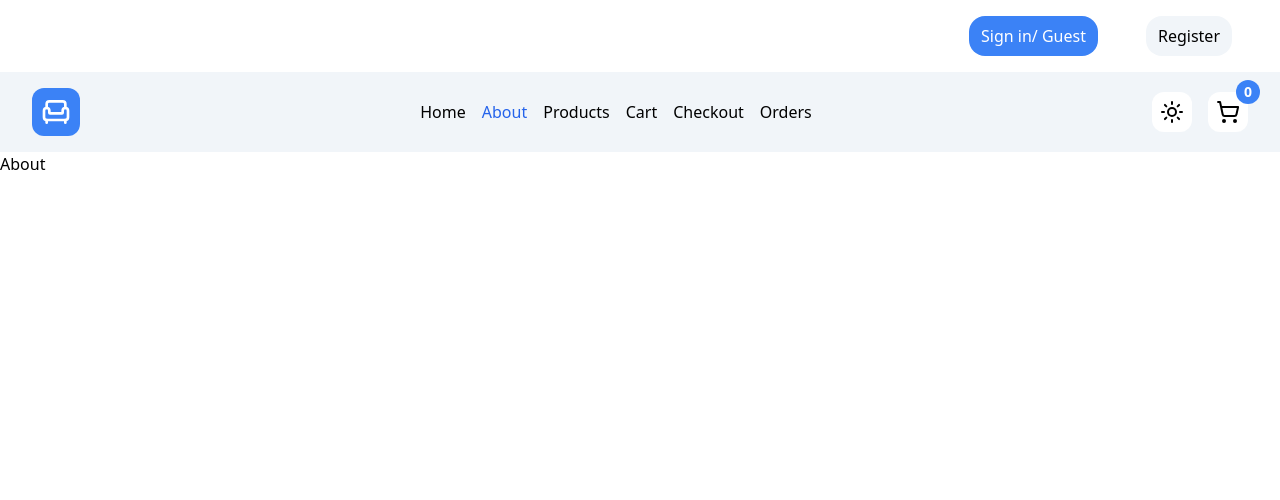
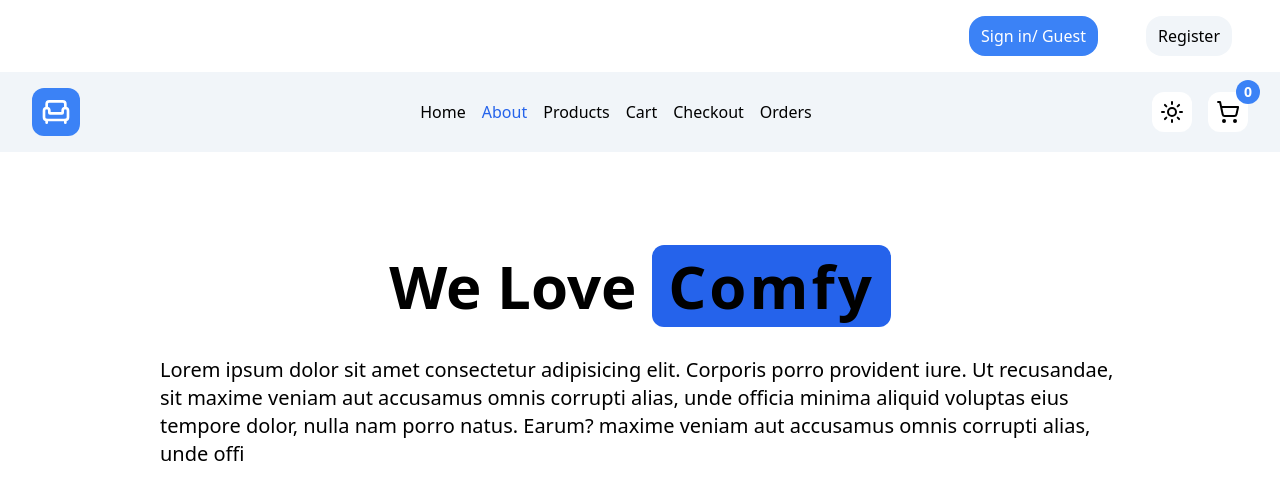
Before and after one commit to jydxh/comfy_store_2, a React (Vite) app: page /about in a window 1280 px wide. Shown: the top 500 px of the page. Built offline with nearby package versions, Linux system fonts and the light colour scheme.

Commit message:
about page

```diff
--- a/src/components/home/FeatureText.tsx
+++ b/src/components/home/FeatureText.tsx
@@ -11,7 +11,7 @@ function FeatureText() {
 				ratione, dolor dolorem magni, error veniam sed earum optio impedit quis
 				labore sit laborum eum.
 			</article>
-			<button className="mt-6 bg-blue-400 px-6 py-4 rounded-xl hover:bg-blue-300 ">
+			<button className="mt-6 bg-blue-400 px-6 py-4 rounded-xl hover:bg-blue-300 text-white dark:text-black font-medium">
 				<Link to="/products"> Our Product</Link>
 			</button>
 		</div>
--- a/src/pages/About.tsx
+++ b/src/pages/About.tsx
@@ -1,4 +1,20 @@
 function About() {
-	return <div>About</div>;
+	return (
+		<main className="dark:text-white p-10 mt-16 flex flex-col justify-center text-center">
+			<h2 className="font-bold text-6xl ">
+				We Love{" "}
+				<span className="tracking-wider bg-blue-600 rounded-xl px-4">
+					Comfy
+				</span>
+			</h2>
+			<article className="mt-10 text-xl w-[80%] mx-auto text-start ">
+				Lorem ipsum dolor sit amet consectetur adipisicing elit. Corporis porro
+				provident iure. Ut recusandae, sit maxime veniam aut accusamus omnis
+				corrupti alias, unde officia minima aliquid voluptas eius tempore dolor,
+				nulla nam porro natus. Earum? maxime veniam aut accusamus omnis corrupti
+				alias, unde offi
+			</article>
+		</main>
+	);
 }
 export default About;
```
